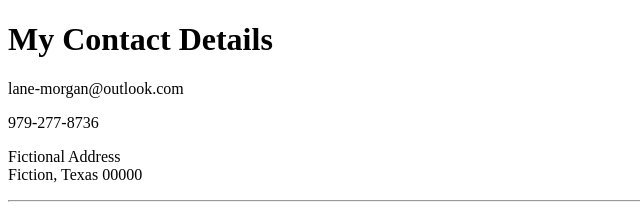
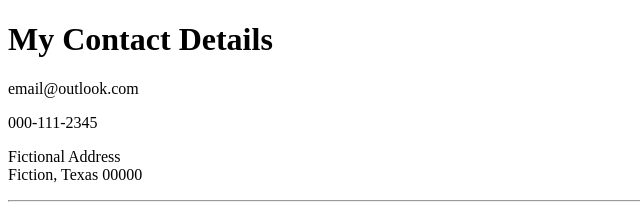
Before and after one commit to lanemorg/cv, a plain HTML site: page contact.html in a window 1280 px wide. Shown: the top 207 px of the page, 0-640 px from the left. Drawn offline with Linux system fonts and the light colour scheme.

Commit message:
Update contact.html

```diff
--- a/contact.html
+++ b/contact.html
@@ -8,8 +8,8 @@
 
 <body>
   <h1>My Contact Details</h1>
-  <p>lane-morgan@outlook.com</p>
-  <p>979-277-8736</p>
+  <p>email@outlook.com</p>
+  <p>000-111-2345</p>
   <p>Fictional Address<br />Fiction, Texas 00000</p>
 <hr>
   <form action="mailto:lane-morgan@outlook.com" method="post" enctype="text/plain">
```
